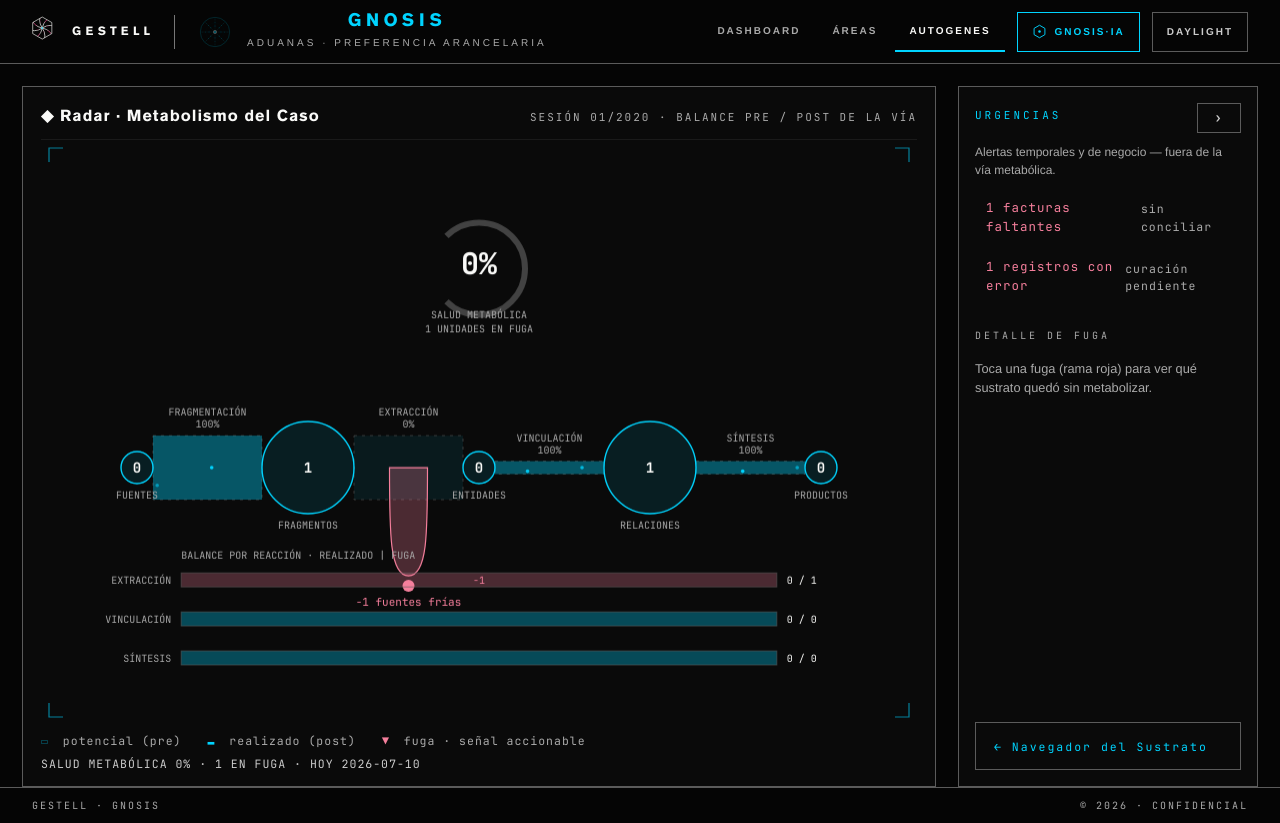
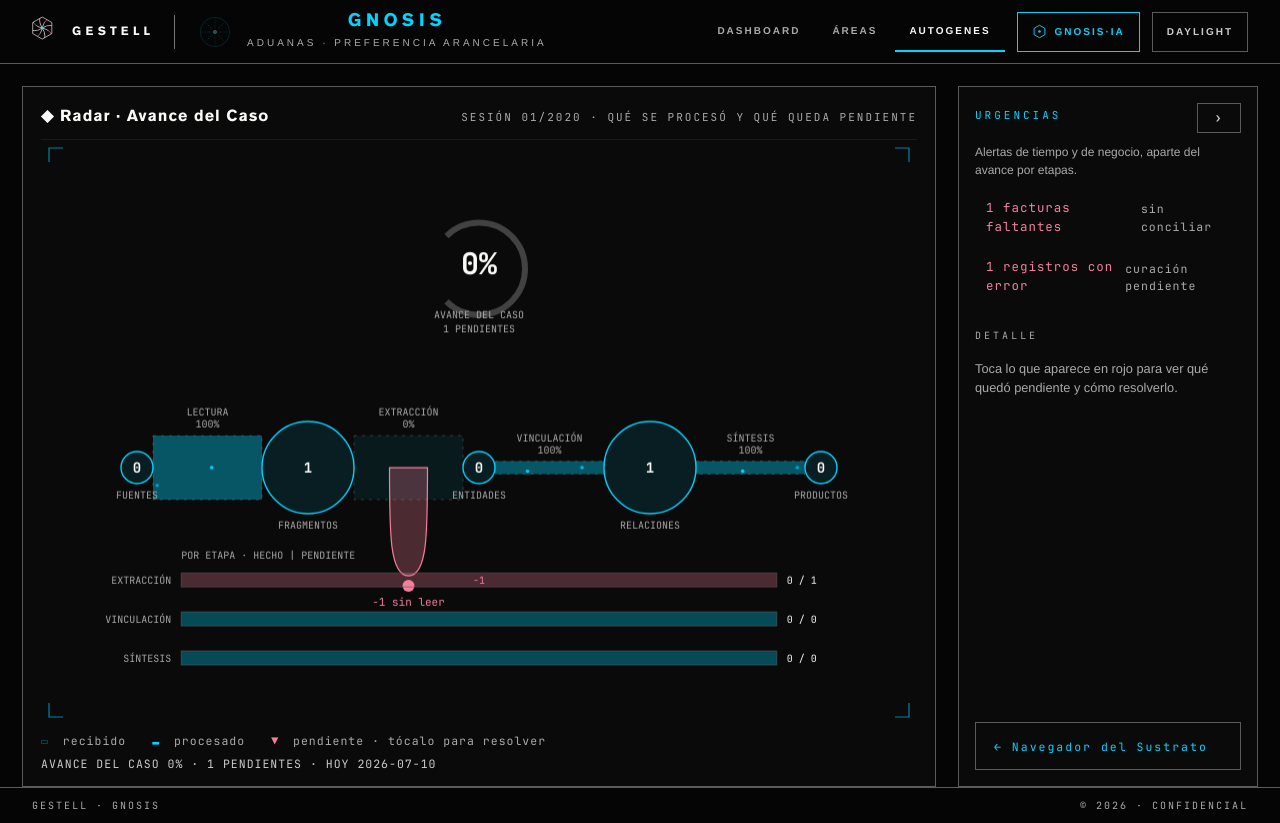
Before and after one commit to Allogenes-Umwelt/GNOSIS, a Flask app: page /autogenes/radar in a window 1280 px wide. Run offline with Flask 2, Linux system fonts and the light colour scheme; tables that the repository leaves empty hold one stand-in row (values such as "Sample post"); data that the repository does not hold is empty; some libraries are stand-ins or nearby versions.

Commit message:
chore(ui): de-jargonize the Radar view — plain functional labels
Strip the metabolic/FBA metaphor from all operator-visible copy (title,
subtitle, gauge, stage names, leak labels, balance header, legend,
panel, detail, info line) and replace with plain, instructional
language that just says what each element is and what to do:
metabolismo→avance del caso, vía/reacción→etapa, potencial/realizado→
recibido/procesado, fuga→pendiente, salud metabólica→avance,
metabolizar→resolver, fuentes frías/sin destilar→sin leer/sin informe,
Fragmentación→Lectura. The diagram and chart are byte-for-byte the same
behaviour; only the vocabulary changed. Kept the app-wide 'Navegador
del Sustrato' term and internal code identifiers (invisible to the
operator). A render test now guards that no metabolic jargon leaks into
the visible copy. Suite at 53.

Co-Authored-By: Claude Fable 5 <noreply@anthropic.com>
Claude-Session: https://claude.ai/code/session_01CCAb64NhrJH2BkF6fJ4VYc

```diff
--- a/autogenes/metabolismo.py
+++ b/autogenes/metabolismo.py
@@ -1,25 +1,24 @@
-"""Metabolismo del caso — la vía de producción de conocimiento del
-sustrato vista como una red metabólica con análisis de balance (FBA).
+"""Avance del caso — cuánto de lo que entra a cada etapa del
+procesamiento se aprovecha y cuánto queda pendiente.
 
-La vía real, no metafórica:
+Las etapas, en orden:
 
     Fuente → Fragmento → Entidad → Relación → Producto
 
-Cada unión es una reacción con dos estados (el pre/post de un FBA):
-- **potencial** (pre): el sustrato que ENTRÓ al pool (capacidad de metabolizar).
-- **realizado** (post): el que efectivamente FLUYÓ a la etapa siguiente.
-- **fuga** = potencial − realizado: el sustrato sin metabolizar, que es
-  exactamente una señal accionable del negocio:
-    · Extracción (Fragmento→Entidad): fuga = fuentes frías (documentos
-      cargados que nadie convirtió en conocimiento).
-    · Vinculación (Entidad→Relación): fuga = entidades huérfanas.
-    · Síntesis (Entidad→Producto): fuga = conocimiento sin destilar.
+Cada etapa reporta:
+- **recibido**: lo que entró a la etapa.
+- **procesado**: lo que pasó a la etapa siguiente.
+- **pendiente** = recibido − procesado: lo que falta por resolver, que
+  es una tarea accionable:
+    · Extracción (Fragmento→Entidad): documentos sin leer.
+    · Vinculación (Entidad→Relación): entidades sin conectar.
+    · Síntesis (Entidad→Producto): entidades sin informe.
 
-`salud` = flujo realizado / potencial, promediado sobre las uniones con
-sustrato — el rendimiento metabólico del caso (0–100).
+`salud` = procesado / recibido, promediado sobre las etapas con trabajo
+= el avance global del caso (0–100).
 
-Las alertas temporales/de negocio (vencimientos, faltantes, errores) NO
-viven en esta vía: se devuelven aparte, para el riel de urgencia lateral.
+Las alertas de tiempo y de negocio (vencimientos, faltantes, errores) no
+son parte del avance por etapas: se devuelven aparte, para el riel lateral.
 """
 import json
 import sqlite3
@@ -78,26 +77,26 @@ def metabolismo_de_sesion(conn: sqlite3.Connection, session_id: int,
     # uniones (reacciones). Las mecánicas (ingesta, fragmentación) no fugan;
     # las de conocimiento sí, y su fuga ES la señal.
     reacciones = [
-        {"clave": "fragmentacion", "nombre": "Fragmentación",
+        {"clave": "fragmentacion", "nombre": "Lectura",
          "de": "fuente", "a": "fragmento",
          "potencial": fragmentos, "realizado": fragmentos, "fuga": 0, "items": []},
         {"clave": "extraccion", "nombre": "Extracción",
          "de": "fragmento", "a": "entidad",
          "potencial": fragmentos, "realizado": len(frag_citados),
          "fuga": fragmentos - len(frag_citados),
-         "items": sen["fuentes_frias"], "senal": "fuentes frías",
+         "items": sen["fuentes_frias"], "senal": "sin leer",
          "accion": "/autogenes/ingesta"},
         {"clave": "vinculacion", "nombre": "Vinculación",
          "de": "entidad", "a": "relacion",
          "potencial": entidades, "realizado": len(ent_conectadas),
          "fuga": entidades - len(ent_conectadas),
-         "items": sen["huerfanas"], "senal": "huérfanas",
+         "items": sen["huerfanas"], "senal": "sin conectar",
          "accion": "/autogenes/vinculos"},
         {"clave": "sintesis", "nombre": "Síntesis",
          "de": "entidad", "a": "producto",
          "potencial": entidades, "realizado": len(ent_en_producto),
          "fuga": entidades - len(ent_en_producto),
-         "items": [], "senal": "sin destilar",
+         "items": [], "senal": "sin informe",
          "accion": "/autogenes/sintesis"},
     ]
 
--- a/static/metabolismo.js
+++ b/static/metabolismo.js
@@ -1,13 +1,13 @@
-/* GNOSIS · Metabolismo — la vía de producción de conocimiento del caso
-   como red metabólica con balance pre/post (FBA). Spine horizontal:
-   FUENTES → FRAGMENTOS → ENTIDADES → RELACIONES → PRODUCTOS. Cada
-   reacción muestra dos bandas: POTENCIAL (pre, tenue) y REALIZADO (post,
-   sólida cyan); la diferencia se desprende hacia abajo como FUGA (rama
-   magenta) — que es una señal accionable real (fuentes frías, huérfanas).
-   Partículas de flux corren por la banda realizada (pirotecnia con
-   sentido); tap en una fuga abre sus items. SALUD = rendimiento
-   metabólico. prefers-reduced-motion: sin flux, bandas plenas y quietas.
-   Datos: /api/v1/autogenes/metabolismo. Determinista: sin Math.random. */
+/* GNOSIS · Avance del caso — muestra cuánto de lo que entra a cada
+   etapa (Fuentes → Fragmentos → Entidades → Relaciones → Productos) ya
+   se procesó y cuánto queda pendiente. Cada etapa dibuja dos bandas:
+   RECIBIDO (tenue) y PROCESADO (sólida); la diferencia se desprende en
+   rojo como PENDIENTE — una tarea accionable (documentos sin leer,
+   entidades sin conectar o sin informe). El medidor central = avance
+   global del caso; la tabla inferior = hecho | pendiente por etapa; el
+   riel lateral = alertas de tiempo y de negocio. Tap en lo rojo abre
+   qué quedó pendiente y cómo resolverlo. Animación congelada con
+   prefers-reduced-motion; acento AAA por modo. Determinista. */
 (function () {
   'use strict';
 
@@ -94,8 +94,8 @@
       ctx.fillText(datos.salud + '%', cx, cy + 6);
       ctx.font = '10px "JetBrains Mono", monospace';
       ctx.fillStyle = colores.t3;
-      ctx.fillText('SALUD METABÓLICA', cx, cy + R + 4);
-      ctx.fillText(datos.total_fugas + ' UNIDADES EN FUGA', cx, cy + R + 18);
+      ctx.fillText('AVANCE DEL CASO', cx, cy + R + 4);
+      ctx.fillText(datos.total_fugas + ' PENDIENTES', cx, cy + R + 18);
     }
 
     function dibujar(ts) {
@@ -225,7 +225,7 @@
       ctx.textAlign = 'left';
       ctx.font = '10px "JetBrains Mono", monospace';
       ctx.fillStyle = colores.t3;
-      ctx.fillText('BALANCE POR REACCIÓN · REALIZADO | FUGA', x0, y0 - 14);
+      ctx.fillText('POR ETAPA · HECHO | PENDIENTE', x0, y0 - 14);
       conocimiento.forEach(function (rc, i) {
         var y = y0 + i * paso;
         var rendW = barW * rc.rend;
@@ -274,12 +274,12 @@
     function pintarDetalle() {
       if (!detalle) return;
       if (!sel) {
-        detalle.innerHTML = '<p class="gr-vacio">Toca una fuga (rama roja) para ver ' +
-          'qué sustrato quedó sin metabolizar.</p>';
+        detalle.innerHTML = '<p class="gr-vacio">Toca lo que aparece en rojo para ' +
+          'ver qué quedó pendiente y cómo resolverlo.</p>';
         return;
       }
       var r = sel.rc.r;
-      var html = '<div class="gr-kind">FUGA · ' + r.nombre.toUpperCase() +
+      var html = '<div class="gr-kind">PENDIENTE · ' + r.nombre.toUpperCase() +
         ' · ' + r.fuga + ' ' + (r.senal || '') + '</div>';
       if (r.items && r.items.length) {
         r.items.slice(0, 12).forEach(function (it) {
@@ -288,12 +288,12 @@
             (it.kind || it.tipo || '') + '</b></div>';
         });
       } else {
-        html += '<p class="gr-vacio">' + r.fuga + ' unidades de sustrato sin fluir ' +
-          'a la etapa siguiente.</p>';
+        html += '<p class="gr-vacio">' + r.fuga + ' elementos sin pasar a la ' +
+          'etapa siguiente.</p>';
       }
       if (r.accion) {
         html += '<a class="ag-volver" style="margin-top:10px" href="' + r.accion +
-          '">Metabolizar ▸</a>';
+          '">Resolver ▸</a>';
       }
       detalle.innerHTML = html;
     }
@@ -328,9 +328,9 @@
           pintarDetalle();
           pintarUrgencias();
           if (info) {
-            info.textContent = 'SALUD METABÓLICA ' +
+            info.textContent = 'AVANCE DEL CASO ' +
               (m.salud == null ? '—' : m.salud + '%') + ' · ' + m.total_fugas +
-              ' EN FUGA · HOY ' + m.hoy;
+              ' PENDIENTES · HOY ' + m.hoy;
           }
           animar();
         })
--- a/templates/autogenes_radar.html
+++ b/templates/autogenes_radar.html
@@ -1,5 +1,5 @@
 {% extends "base.html" %}
-{% block title %}GNOSIS · Radar — Metabolismo{% endblock %}
+{% block title %}GNOSIS · Radar — Avance del Caso{% endblock %}
 {% block nav_autogenes %}active{% endblock %}
 
 {% block extra_css %}
@@ -10,37 +10,37 @@
 <div class="ag-wrap">
   <div class="ag-landing gr-marco" id="ag-landing">
 
-    <!-- Vía metabólica -->
-    <section class="ag-centro gr-centro" aria-label="Metabolismo del caso">
+    <!-- Avance por etapas -->
+    <section class="ag-centro gr-centro" aria-label="Avance del caso por etapas">
       <div class="ag-centro-head">
-        <span class="t">◆ Radar · Metabolismo del Caso</span>
-        <span class="s">SESIÓN {{ sesion_etiqueta }} · BALANCE PRE / POST DE LA VÍA</span>
+        <span class="t">◆ Radar · Avance del Caso</span>
+        <span class="s">SESIÓN {{ sesion_etiqueta }} · QUÉ SE PROCESÓ Y QUÉ QUEDA PENDIENTE</span>
       </div>
       <div class="mt-lienzo gr-lienzo" data-detalle="#mt-detalle" data-info="#mt-info"
            data-urgencias="#mt-urgencias">
-        <canvas aria-label="Vía metabólica de producción de conocimiento" role="img"></canvas>
+        <canvas aria-label="Avance del caso por etapas de procesamiento" role="img"></canvas>
       </div>
       <div class="ag-leyenda" style="margin-top:8px">
-        <li><b style="opacity:.4">▭</b> potencial (pre)</li>
-        <li><b>▬</b> realizado (post)</li>
-        <li><b style="color:var(--danger)">▼</b> fuga · señal accionable</li>
+        <li><b style="opacity:.4">▭</b> recibido</li>
+        <li><b>▬</b> procesado</li>
+        <li><b style="color:var(--danger)">▼</b> pendiente · tócalo para resolver</li>
         <li><span id="mt-info" role="status">CARGANDO…</span></li>
       </div>
     </section>
 
-    <!-- Riel de urgencias + detalle de fuga -->
-    <aside class="ag-panel" id="ag-panel-der" aria-label="Urgencias y fugas">
+    <!-- Riel de urgencias + detalle -->
+    <aside class="ag-panel" id="ag-panel-der" aria-label="Urgencias y pendientes">
       <div class="ag-panel-head">
         <h2>Urgencias</h2>
         <button type="button" class="ag-plegar" data-panel="der" aria-label="Plegar panel">›</button>
       </div>
       <p style="color:var(--t3);font-size:.75rem;margin:0">
-        Alertas temporales y de negocio — fuera de la vía metabólica.
+        Alertas de tiempo y de negocio, aparte del avance por etapas.
       </p>
       <ul class="ag-nav" id="mt-urgencias"></ul>
-      <div class="ag-grupo">Detalle de fuga</div>
+      <div class="ag-grupo">Detalle</div>
       <div id="mt-detalle" class="gr-inspector" aria-live="polite">
-        <p class="gr-vacio">Toca una fuga (rama roja) para ver qué sustrato quedó sin metabolizar.</p>
+        <p class="gr-vacio">Toca lo que aparece en rojo para ver qué quedó pendiente y cómo resolverlo.</p>
       </div>
       <a class="ag-volver" href="/autogenes" style="margin-top:auto">← Navegador del Sustrato</a>
     </aside>
```
Also changed, not shown: tests/test_estado_y_landing.py (+3 -1 lines).
